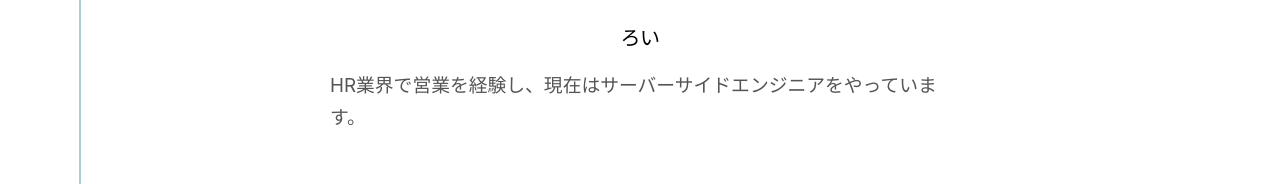
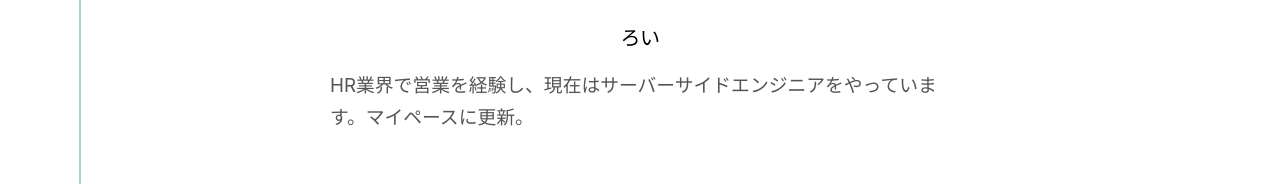
Before and after one commit to midorikawaryo/notion-blog, a Next.js app: page /about in a window 1280 px wide. Shown: the part 451-635 px from the top of the page. Built offline with nearby package versions, Linux system fonts and the light colour scheme.

Commit message:
[add]コメント追加

```diff
--- a/src/pages/about.tsx
+++ b/src/pages/about.tsx
@@ -11,7 +11,7 @@ export default () => (
       <h2>ろい</h2>
       <div className="explanation">
         <p>
-          HR業界で営業を経験し、現在はサーバーサイドエンジニアをやっています。
+          HR業界で営業を経験し、現在はサーバーサイドエンジニアをやっています。マイペースに更新。
         </p>
       </div>
     </div>
```
